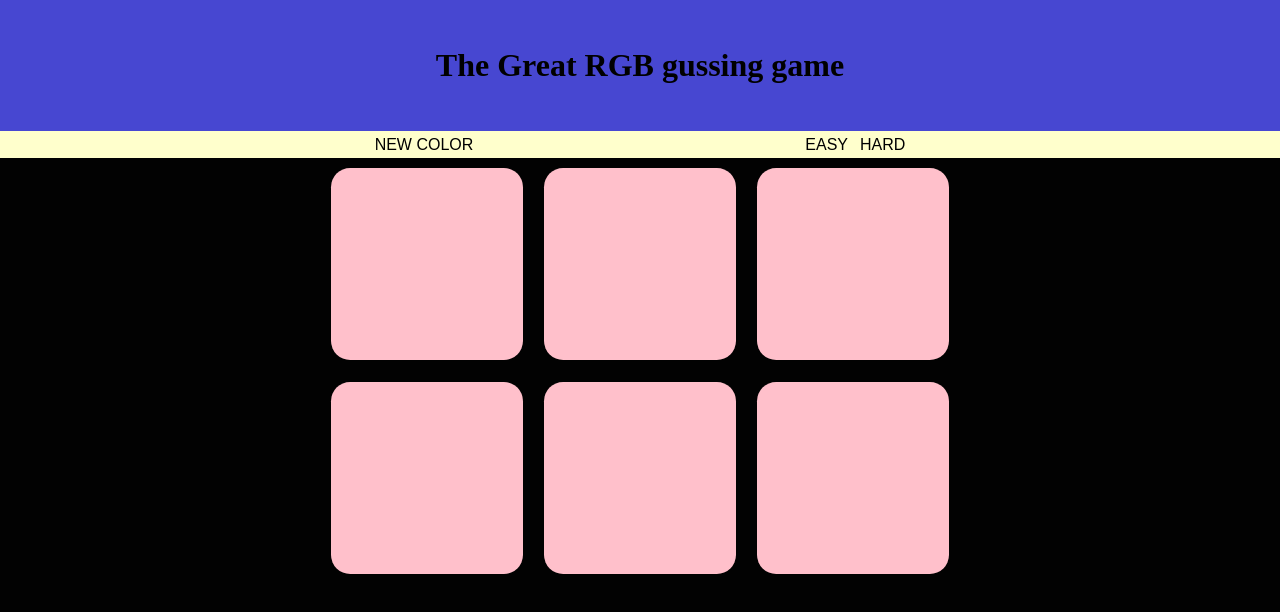
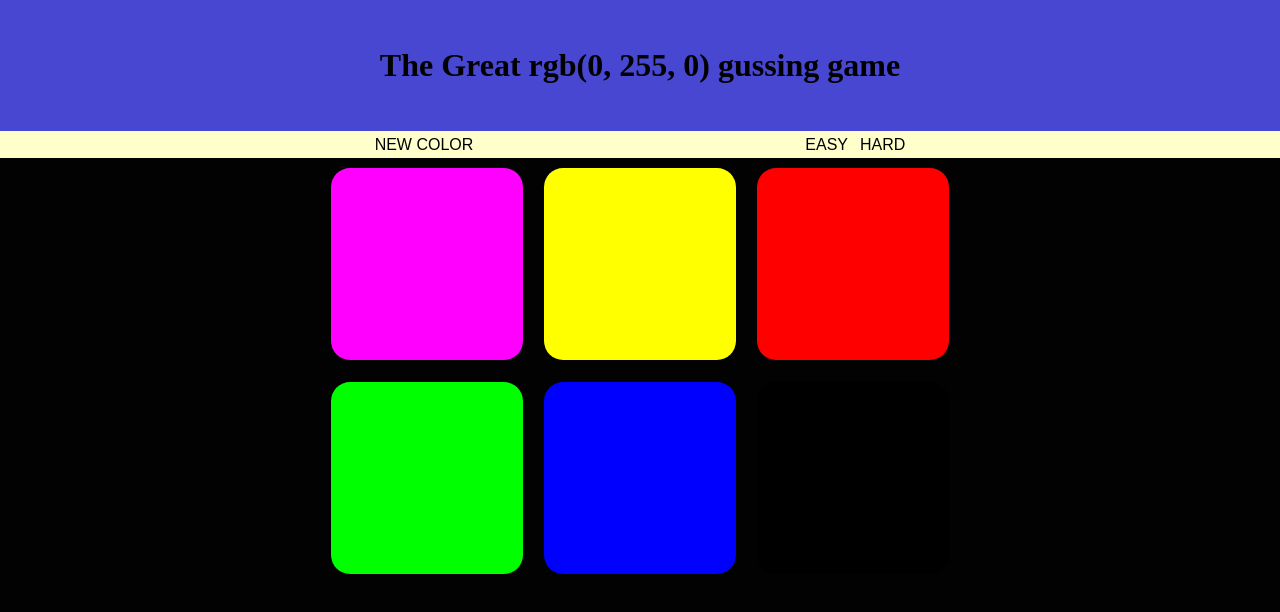
Before and after one commit to maxirok/rgb-color-game, a plain HTML site: page index.html in a window 1280 px wide. Drawn offline with Linux system fonts and the light colour scheme.

Commit message:
js first structure

```diff
--- a/app.js
+++ b/app.js
@@ -0,0 +1,28 @@
+let colors = [
+    "rgb(255, 0, 255)",
+    "rgb(255, 255, 0)",
+    "rgb(255, 0, 0)",
+    "rgb(0, 255, 0)",
+    "rgb(0, 0, 255)",
+    "rgb(0, 0, 0)",
+];
+
+
+const items = document.querySelectorAll('.item');
+const colorDisplay = document.getElementById('color-display');
+const message = document.getElementById('message');
+const pickedColor = colors[3];
+
+colorDisplay.textContent = pickedColor;
+for(let i=0; i < colors.length; i++){
+    items[i].style.backgroundColor = colors[i];
+    items[i].addEventListener('click', function(){
+        let clickedColor = this.style.backgroundColor;
+        if (clickedColor === pickedColor) {
+            alert('yes!');
+        } else {
+            alert('no ');
+        }
+
+    });
+};
--- a/index.html
+++ b/index.html
@@ -8,7 +8,7 @@
 </head>
 <body>
     <div class="menu">
-        <h1>The Great <span>RGB</span> gussing game</h1>
+        <h1>The Great <span id="color-display">RGB</span> gussing game</h1>
     </div>
     <div class="menu-choice">
         <button>New color</button>
```
Also changed, not shown: css/media-queries.css (deleted).
